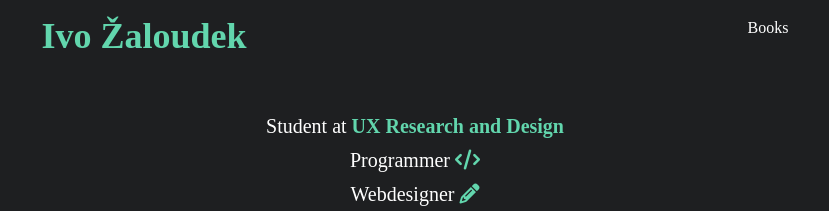
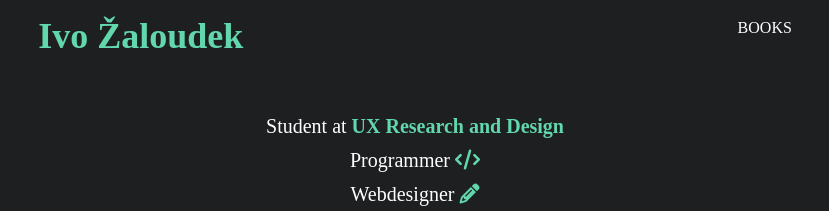
Before and after one commit to zalivo/website, a website built with Vite: page index.html in a window 1280 px wide. Shown: the top 211 px of the page, 225-1054 px from the left. Built offline with nearby package versions, Linux system fonts and the light colour scheme; a script that the page names is missing; a web font is replaced by a local one.

Commit message:
uppercase change, need to push so that I can pull 😋

```diff
--- a/index.html
+++ b/index.html
@@ -16,7 +16,7 @@
   <body class="bg-[#1e1f21] text-white">
     <nav class="flex flex-row justify-around p-4">
       <div><a href="/"><h1 class="font-bold text-4xl text-[#62d6ad]">Ivo Žaloudek</h1></a></div>
-      <div><a href="./books.html">Books</a></div>
+      <div><a class="uppercase" href="./books.html">Books</a></div>
   </nav>
   <section id="who-am-i"></section>
   <section id="main-words">
```
